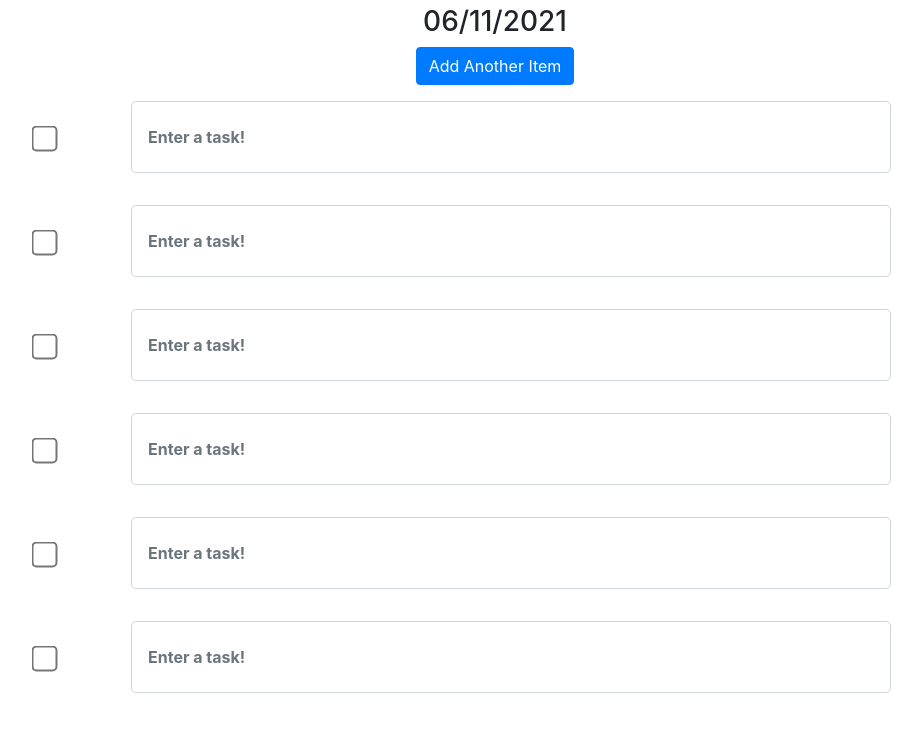
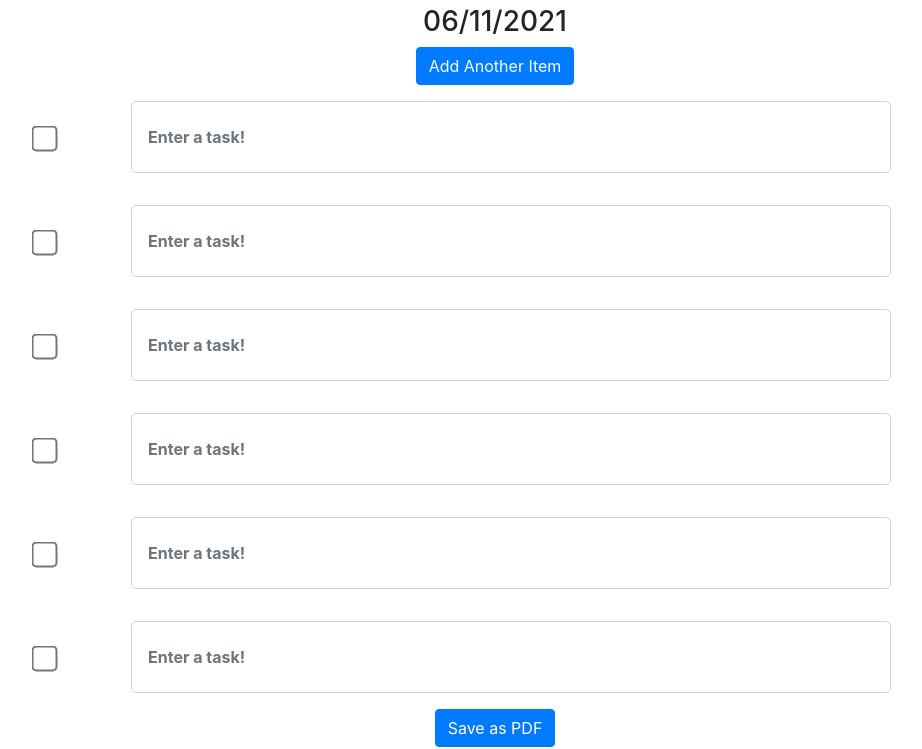
Before and after one commit to DevSeanD/To_Do_Web_App, a plain HTML site: page index.html in a window 1280 px wide. Shown: the part 51-800 px from the top of the page, without its empty margins (145-1067 px from the left). Drawn offline with nearby package versions, Linux system fonts and the light colour scheme.

Commit message:
Added "Save to PDF" button
Added a "Save to PDF" button that makes use of the "window.print()" built in JavaScript function. This function however does not select print as PDF by default. The user must manually select that option. In the future I would like to make printing to a pdf the default option

```diff
--- a/index.html
+++ b/index.html
@@ -87,5 +87,8 @@
                         <input class="form-control form-control-lg col-8 entry-styles" type="text" placeholder="Enter a task!">
     </div>
 	</div>
+
+  <button class="btn btn-primary" onclick="window.print()">Save as PDF</button>
+
   </body>
 </html>
```
